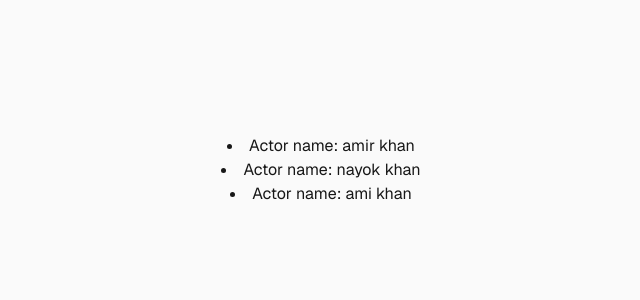
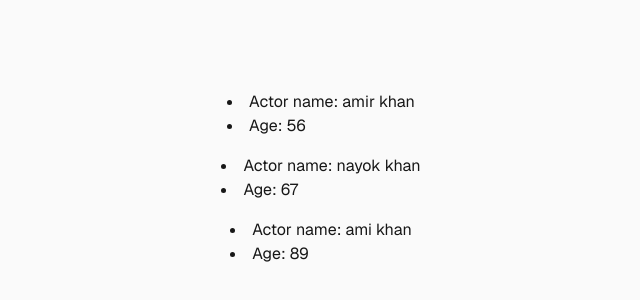
Before and after one commit to AhmadZaid20187/practice, a Next.js app: page / in a window 1280 px wide. Shown: the part 230-530 px from the top of the page, without its empty margins (319-959 px from the left). Built offline with nearby package versions, Linux system fonts and the light colour scheme.

Commit message:
send object by map as arrey of object

```diff
--- a/src/app/components/Actor.jsx
+++ b/src/app/components/Actor.jsx
@@ -1,9 +1,11 @@
 import React from 'react';
 
 const Actor = ({ actor }) => {
+    console.log(actor)
     return (
-        <div>
-            <li>Actor name: {actor}</li>
+        <div className='flex flex-col pt-4 justify-center'>
+            <li>Actor name: {actor.name}</li>
+            <li>Age: {actor.age}</li>
         </div>
     );
 };
--- a/src/app/page.js
+++ b/src/app/page.js
@@ -4,12 +4,34 @@ import Actor from "./components/Actor.jsx";
 
 export default function Home() {
 
-  const actors = ["amir khan", "nayok khan", "ami khan"]
+  // const actors = ["amir khan", "nayok khan", "ami khan"]
+  const actors = [
+
+    {
+      id: 1,
+      name: "amir khan",
+      age: 56,
+    },
+    {
+      id: 2,
+      name: "nayok khan",
+      age: 67,
+    },
+    {
+      id: 3,
+      name: "ami khan",
+      age: 89
+    }
+
+  ]
+
+
+
   return (
     <div className="flex flex-col flex-1 items-center justify-center bg-zinc-50 font-sans dark:bg-black">
 
       {
-        actors.map(actor => <Actor actor={actor} key={actor}></Actor>)
+        actors.map(actor => <Actor key={actor.id} actor={actor} ></Actor>)
       }
 
 
```
